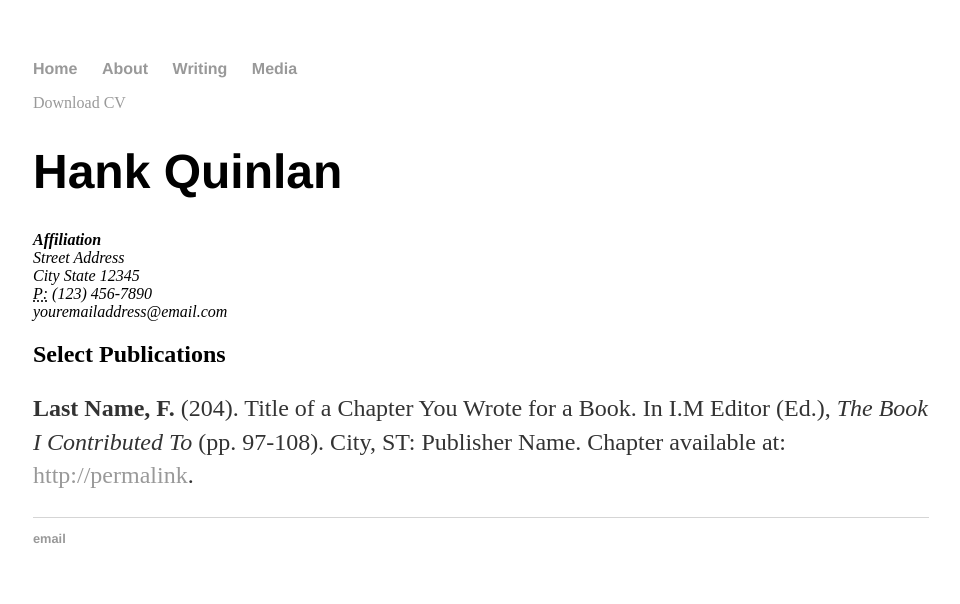
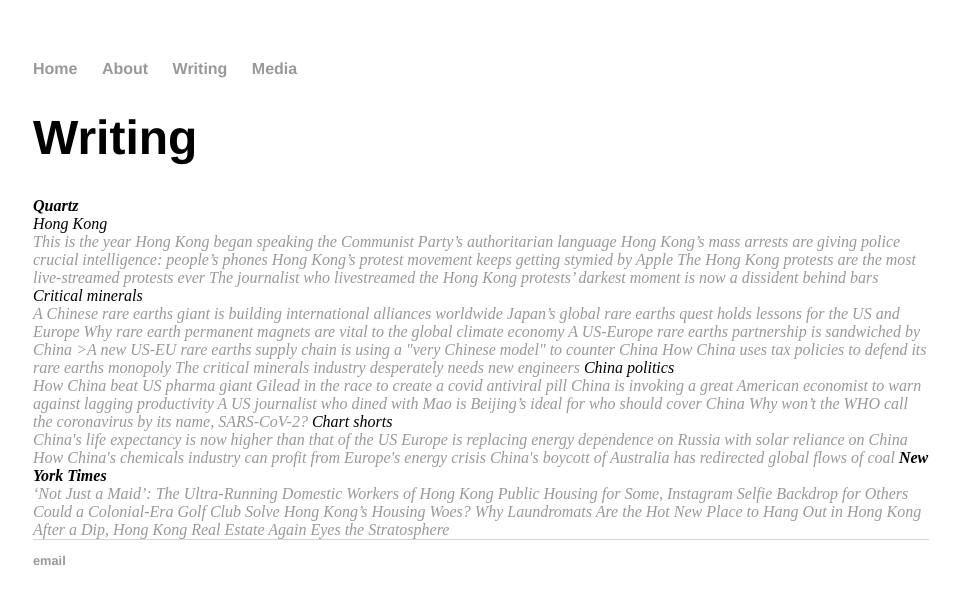
Before and after one commit to marykmhui/marykmhui, a Jekyll site: the page built from writing/index.html, in a window 1280 px wide. Shown: the top 604 px of the page, without its empty margins (159-1119 px from the left). Built offline with Jekyll 4.4.1, drawn with Linux system fonts in a browser that asks for light colours.

Commit message:
Update index.html

```diff
--- a/writing/index.html
+++ b/writing/index.html
@@ -3,20 +3,46 @@
 title: CV of Your Name
 ---
 
-	<div class="cv">
-		<a href="#" class="download" title="Download CV as PDF">Download CV</a>
-					<h1>Hank Quinlan</h1>
+	<div class="writing">
+					<h1>Writing</h1>
 					<address>
-					<strong>Affiliation</strong><br>
-					Street Address<br>
-					City State 12345<br>
-					<abbr title="phone">P:</abbr> (123) 456-7890<br>
-					<span class="obfuscate">youremailaddress@email.com</span>
-					</address>
+					<strong>Quartz</strong><br>
+					Hong Kong<br>
+					<a href="https://qz.com/1942410/chinas-authoritarian-language-is-taking-over-hong-kong/">This is the year Hong Kong began speaking the Communist Party’s authoritarian language</a>
+					<a href="https://qz.com/1844937/hong-kongs-mass-arrests-give-police-access-to-phones/">Hong Kong’s mass arrests are giving police crucial intelligence: people’s phones</a>
+					<a href="https://qz.com/1879754/hong-kongs-protest-movement-stymied-by-apples-china-ties/">Hong Kong’s protest movement keeps getting stymied by Apple</a>
+					<a href="https://qz.com/1737197/hong-kong-protests-are-most-live-streamed-ever/">The Hong Kong protests are the most live-streamed protests ever</a>
+					<a href="https://qz.com/1987247/a-journalist-who-covered-hong-kong-protests-now-faces-life-in-jail/">The journalist who livestreamed the Hong Kong protests’ darkest moment is now a dissident behind bars</a>
 
-					<h2>Select Publications</h2>
+					Critical minerals<br>
+					<a href="https://qz.com/1971108/chinese-rare-earths-giant-shenghe-is-building-global-alliances/">A Chinese rare earths giant is building international alliances worldwide</a>
+					<a href="https://qz.com/1998773/japans-rare-earths-strategy-has-lessons-for-us-europe/">Japan’s global rare earths quest holds lessons for the US and Europe</a>
+					<a href="https://qz.com/1999894/why-rare-earth-magnets-are-vital-to-the-global-climate-economy/">Why rare earth permanent magnets are vital to the global climate economy</a>
+					<a href="https://qz.com/1982071/a-us-europe-rare-earths-supply-chain-cant-quite-shake-off-china/">A US-Europe rare earths partnership is sandwiched by China</a>
+					<a href="https://qz.com/2031880/us-eu-rare-earth-chain-uses-china-model-to-hedge-china-dominance/">>A new US-EU rare earths supply chain is using a  "very Chinese model" to counter China</a>
+					<a href="https://qz.com/2129104/how-china-uses-tax-policies-to-defend-its-rare-earths-monopoly/">How China uses tax policies to defend its rare earths monopoly</a>
+					<a href="https://qz.com/the-critical-minerals-industry-desperately-needs-new-en-1849341695">The critical minerals industry desperately needs new engineers</a>
 
-					<p><strong>Last Name, F.</strong> (204). Title of a Chapter You Wrote for a Book. In I.M Editor (Ed.), <em>The Book I Contributed To</em> (pp. 97-108). City, ST: Publisher Name. Chapter available at: <a href="#">http://permalink</a>.
+					China politics<br>
+					<a href="https://qz.com/2180542/how-china-beat-uss-gilead-to-make-an-oral-covid-antiviral-pill/">How China beat US pharma giant Gilead in the race to create a covid antiviral pill</a>
+					<a href="https://qz.com/2083919/china-cites-famous-us-economist-to-warn-against-low-productivity/">China is invoking a great American economist to warn against lagging productivity</a>
+					<a href="https://qz.com/1993229/us-reporter-edgar-snow-is-beijings-ideal-foreign-journalist/">A US journalist who dined with Mao is Beijing’s ideal for who should cover China</a>
+					<a href="https://qz.com/1820422/coronavirus-why-wont-who-use-the-name-sars-cov-2/">Why won’t the WHO call the coronavirus by its name, SARS-CoV-2?</a>
+
+					Chart shorts<br>
+					<a href="https://qz.com/china-life-expectancy-exceeds-us-1849483265">China's life expectancy is now higher than that of the US</a>
+					<a href="https://qz.com/europe-russia-energy-dependence-china-solar-1849566759">Europe is replacing energy dependence on Russia with solar reliance on China</a>
+					<a href="https://qz.com/how-chinas-chemicals-industry-can-profit-from-europes-e-1849509982">How China's chemicals industry can profit from Europe's energy crisis</a>
+					<a href="https://qz.com/2051594/chinas-boycott-of-australian-coal-has-been-good-for-india/">China's boycott of Australia has redirected global flows of coal</a>
+
+
+					<strong>New York Times</strong><br>
+					<a href="https://www.nytimes.com/2019/05/25/world/asia/hong-kong-maids-running.html">‘Not Just a Maid’: The Ultra-Running Domestic Workers of Hong Kong</a>
+					<a href="https://www.nytimes.com/2018/08/09/world/asia/hong-kong-instagram-photography.html">Public Housing for Some, Instagram Selfie Backdrop for Others</a>
+					<a href="https://www.nytimes.com/2018/05/17/world/asia/hong-kong-housing-inequality-golf.html">Could a Colonial-Era Golf Club Solve Hong Kong’s Housing Woes?</a>
+					<a href="https://www.nytimes.com/2018/04/03/world/asia/hong-kong-housing-prices-laundromats.html">Why Laundromats Are the Hot New Place to Hang Out in Hong Kong</a>
+					<a href="https://www.nytimes.com/2019/03/22/realestate/hong-kong-luxury-real-estate-turnaround.html">After a Dip, Hong Kong Real Estate Again Eyes the Stratosphere</a>
+
 
 
 	</div>
```
